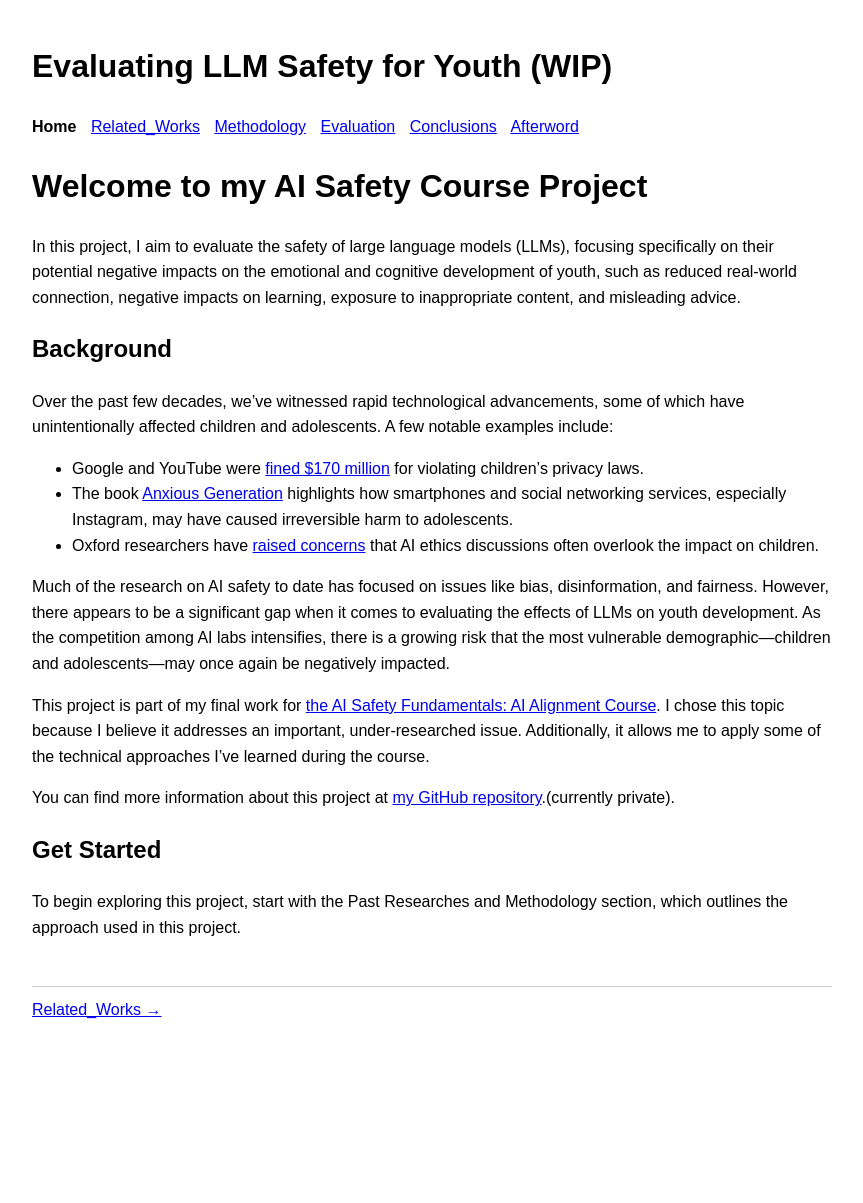
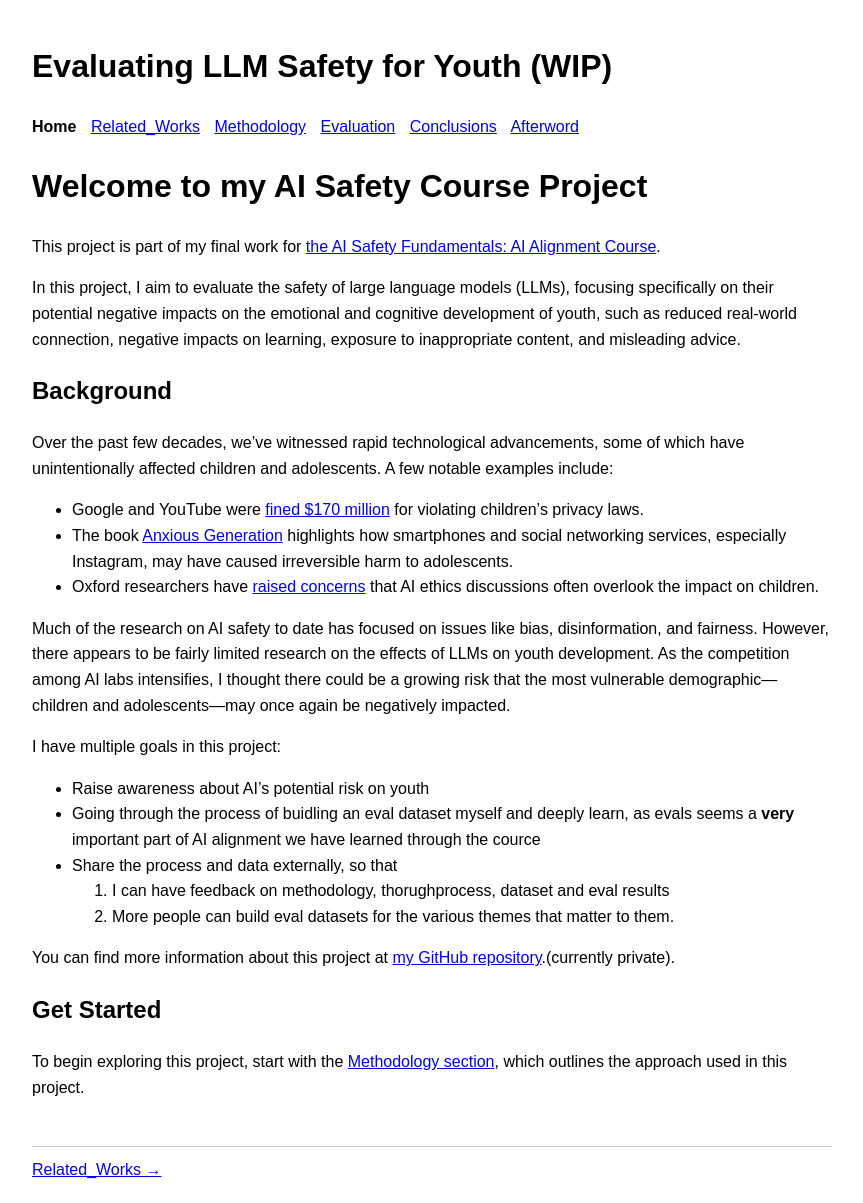
Before and after one commit to nidone/AI-Safety-Project, a Jekyll site: the page built from index.md, in a window 1280 px wide. Shown: the whole page, without its empty margins (208-1071 px from the left). Built offline with Jekyll 4.4.1, drawn with Linux system fonts in a browser that asks for light colours; nearby versions of some CDN libraries; before the commit the page ends 1043 px from its top, so only the background shows below that.

Commit message:
Update index.md

```diff
--- a/index.md
+++ b/index.md
@@ -4,6 +4,8 @@ title: Home - Evaluating LLM Safety for Youth
 ---
 
 # Welcome to my AI Safety Course Project
+
+This project is part of my final work for [the AI Safety Fundamentals: AI Alignment Course](https://aisafetyfundamentals.com/alignment/).
 
 In this project, I aim to evaluate the safety of large language models (LLMs), focusing specifically on their potential negative impacts on the emotional and cognitive development of youth, such as reduced real-world connection, negative impacts on learning, exposure to inappropriate content, and misleading advice.
 
@@ -15,13 +17,18 @@ Over the past few decades, we’ve witnessed rapid technological advancements, s
 * The book [Anxious Generation](https://www.anxiousgeneration.com/book) highlights how smartphones and social networking services, especially Instagram, may have caused irreversible harm to adolescents.
 * Oxford researchers have [raised concerns](https://www.ox.ac.uk/news/2024-03-21-ai-ethics-are-ignoring-children-say-oxford-researchers) that AI ethics discussions often overlook the impact on children.
 
-Much of the research on AI safety to date has focused on issues like bias, disinformation, and fairness. However, there appears to be a significant gap when it comes to evaluating the effects of LLMs on youth development. As the competition among AI labs intensifies, there is a growing risk that the most vulnerable demographic—children and adolescents—may once again be negatively impacted.
+Much of the research on AI safety to date has focused on issues like bias, disinformation, and fairness. However, there appears to be fairly limited research on the effects of LLMs on youth development. As the competition among AI labs intensifies, I thought there could be a growing risk that the most vulnerable demographic—children and adolescents—may once again be negatively impacted.
 
-This project is part of my final work for [the AI Safety Fundamentals: AI Alignment Course](https://aisafetyfundamentals.com/alignment/). I chose this topic because I believe it addresses an important, under-researched issue. Additionally, it allows me to apply some of the technical approaches I’ve learned during the course.
+I have multiple goals in this project:
+* Raise awareness about AI's potential risk on youth
+* Going through the process of buidling an eval dataset myself and deeply learn, as evals seems a **very** important part of AI alignment we have learned through the cource
+* Share the process and data externally, so that
+  1. I can have feedback on methodology, thorughprocess, dataset and eval results
+  2. More people can build eval datasets for the various themes that matter to them.
 
 You can find more information about this project at [my GitHub repository](https://github.com/nidone/AI-Safety-Project).(currently private).
 
 ## Get Started
 
-To begin exploring this project, start with the Past Researches and Methodology section, which outlines the approach used in this project.
+To begin exploring this project, start with the [Methodology section](https://nidone.github.io/AI-Safety-Project/methodology), which outlines the approach used in this project.
 <br /> <br />
```
